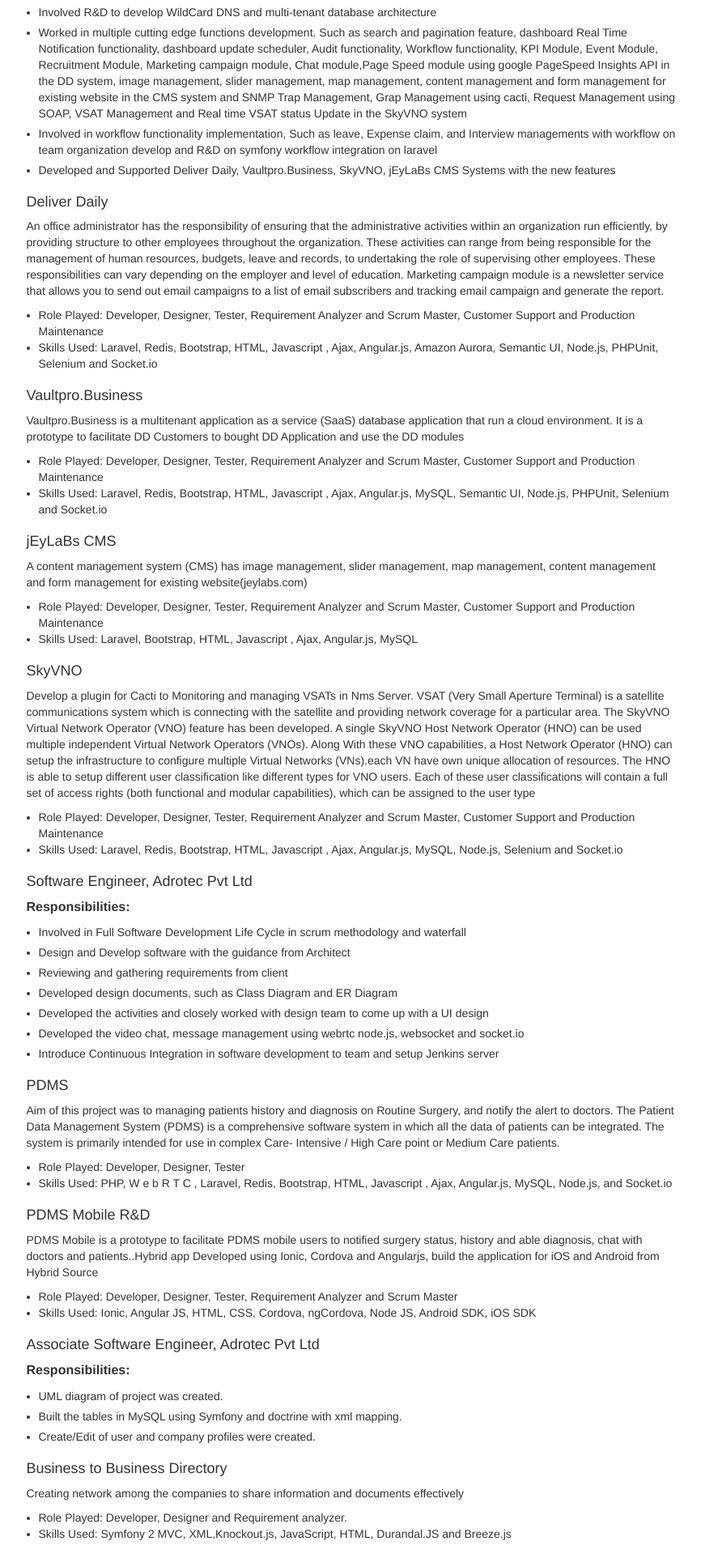
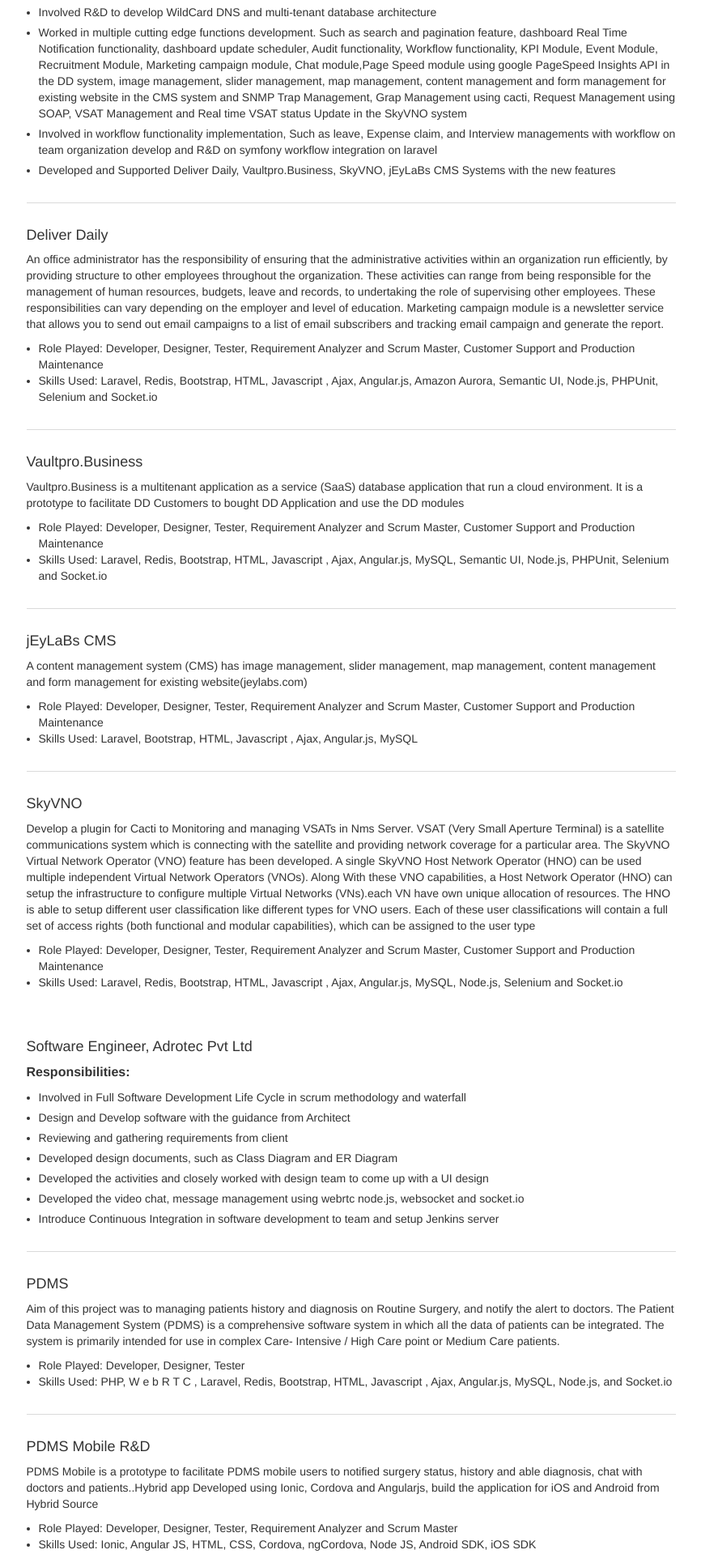
Before and after one commit to Senthan/pdf-generate, a PHP site: page /views/invoice.php in a window 1280 px wide. Shown: the part 1517-3436 px from the top of the page at 81% size, without its empty margins (345-1211 px from the left). Run offline with PHP 8.4, Linux system fonts and the light colour scheme.

Commit message:
cv ui update

```diff
--- a/views/invoice.php
+++ b/views/invoice.php
@@ -41,6 +41,17 @@
         ul li {
         	margin-left: 15px;
         }
+
+        .cv-item {
+    		border-top: 1px solid #dadada;
+			padding-top: 30px;
+			margin-top: 30px;
+		}
+
+		.cv-item-heading {
+			padding-top: 30px;
+			margin-top: 30px;
+		}
     </style>
 
 </head>
@@ -280,7 +291,7 @@
         			</li>
         		</ul>
 
-        		<h4>Deliver Daily</h4>
+        		<h4 class="cv-item">Deliver Daily</h4>
         		<p>
 					An office administrator has the responsibility of ensuring that the administrative activities within an organization run
 					efficiently, by providing structure to other employees throughout the organization. These activities can range from being responsible for the management of human resources, budgets, leave and records, to undertaking the role of supervising other employees. These responsibilities can vary depending on the employer and level of education. Marketing campaign module is a newsletter service that allows you to send out email campaigns to a list of email subscribers and tracking email campaign and generate the report.
@@ -303,7 +314,7 @@
         				</span>
         			</li>
         		</ul>
-        		<h4>
+        		<h4 class="cv-item">
         			Vaultpro.Business
         		</h4>
         		<p>
@@ -328,7 +339,7 @@
         				</span>
         			</li>
         		</ul>
-        		<h4>
+        		<h4 class="cv-item">
         			jEyLaBs CMS
         		</h4>
         		<p>
@@ -352,7 +363,7 @@
         				</span>
         			</li>
         		</ul>
-        		<h4>
+        		<h4 class="cv-item">
         			SkyVNO
         		</h4>
         		<p>
@@ -377,7 +388,7 @@
         			</li>
         		</ul>
 
-        		<h4>Software Engineer, Adrotec Pvt Ltd</h4>
+        		<h4 class="cv-item-heading">Software Engineer, Adrotec Pvt Ltd</h4>
         		<p><strong>Responsibilities:</strong></p>
         		<ul class="list-group">
         			<li class="list-group-item-heading">
@@ -403,7 +414,7 @@
         			</li>
         		</ul>
 
-        		<h4>PDMS</h4>
+        		<h4 class="cv-item">PDMS</h4>
         		<p>
         			Aim of this project was to managing patients history and diagnosis on Routine Surgery, and notify the alert to doctors.
 					The Patient Data Management System (PDMS) is a comprehensive software system in which all the data of patients can
@@ -432,7 +443,7 @@
 
 
 
-        		<h4>PDMS Mobile R&D</h4>
+        		<h4 class="cv-item">PDMS Mobile R&D</h4>
         		<p>
         			PDMS Mobile is a prototype to facilitate PDMS mobile users to notified surgery status, history and able diagnosis, chat
                     with doctors and patients..Hybrid app Developed using Ionic, Cordova and Angularjs, build the application for iOS and
@@ -458,7 +469,7 @@
         		</ul>
 
 
-        		<h4>Associate Software Engineer, Adrotec Pvt Ltd</h4>
+        		<h4 class="cv-item-heading">Associate Software Engineer, Adrotec Pvt Ltd</h4>
         		<p><strong>Responsibilities:</strong></p>
         		<ul class="list-group">
         			<li class="list-group-item-heading">
@@ -472,7 +483,7 @@
         			</li>
         		</ul>
 
-        		<h4>Business to Business Directory</h4>
+        		<h4 class="cv-item">Business to Business Directory</h4>
         		<p>
         			Creating network among the companies to share information and documents effectively
         		</p>
@@ -530,7 +541,7 @@
 	        			</li>
 	        		</ul>
 
-	        		<h4>
+	        		<h4 class="cv-item">
 	         		Multithreaded Chat room – Course project
 	         	    </h4>
 	         	<p>
@@ -556,7 +567,7 @@
 	        			</li>
 	        		</ul>
 
-	        		<h4>
+	        		<h4 class="cv-item">
 	         		Taxi Dispatch Services – Course project
 	         	    </h4>
 	         	<p>
```
